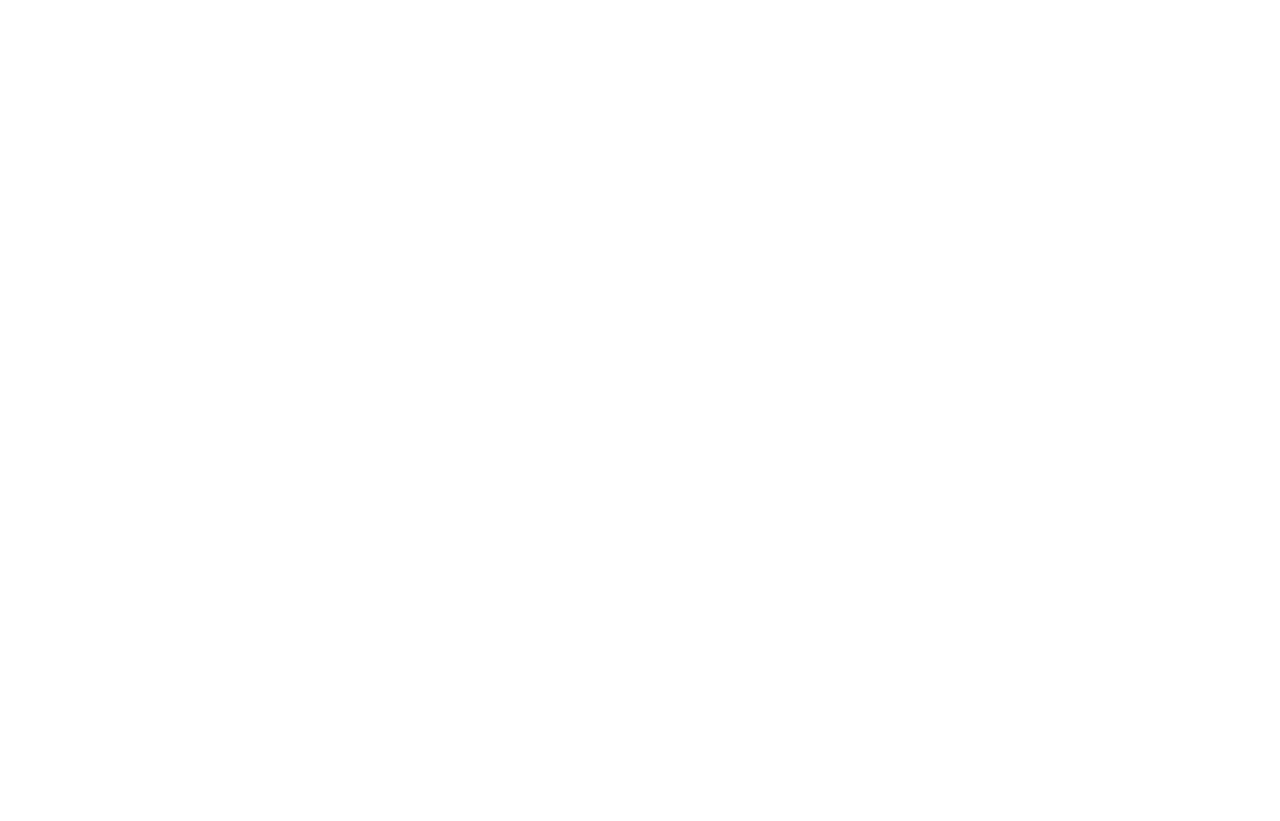
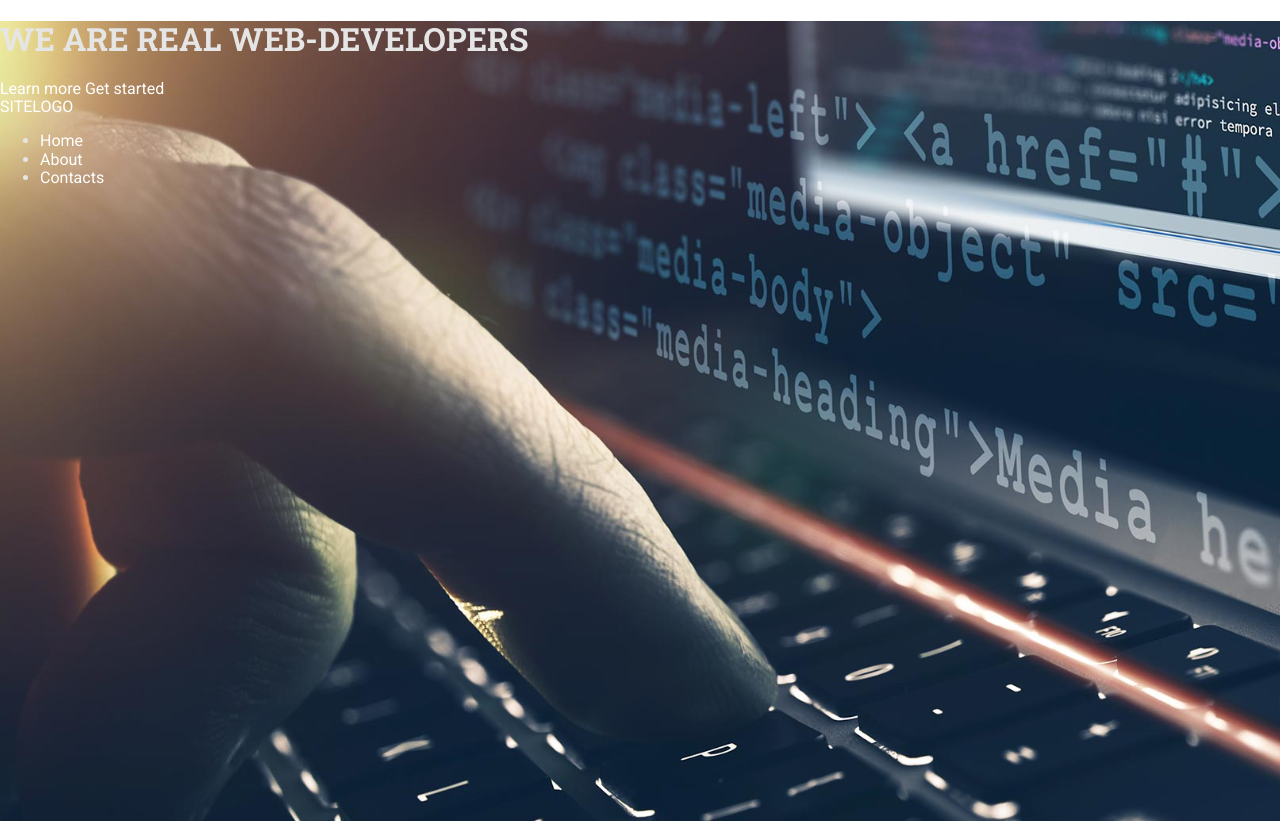
Before and after one commit to smile-ef/project_grid_tamplate, a website: page index.html in a window 1280 px wide. Before the commit the page ends 800 px from the top, so only its background shows below. Drawn offline with Linux system fonts and the light colour scheme.

Commit message:
оформление стиля

```diff
--- a/assets/scss/common/_typography.scss
+++ b/assets/scss/common/_typography.scss
@@ -0,0 +1,24 @@
+*,
+::before,
+::after {
+  box-sizing: border-box;
+}
+
+html {
+font-size: $font-size;
+font-family: $font-main;
+}
+
+body {
+color: $color-primary;
+border-color: $color-light;
+}
+
+h1 {
+font-family: $font-header;
+}
+
+a {
+text-decoration: none;
+color: $color-light;
+}
--- a/assets/scss/components/header/_header.scss
+++ b/assets/scss/components/header/_header.scss
@@ -0,0 +1,6 @@
+.header {
+  background-color: $color-primary;
+  background-image: url(../img/img-header.png);
+  min-height: 100vh;
+  color: $color-gray-light;
+}
--- a/assets/scss/style.scss
+++ b/assets/scss/style.scss
@@ -1,18 +1,23 @@
-@use "../../libs/normalize.css/normalize";
 
-@use "common/typography";
-@use "common/classes";
+@import "../../libs/normalize.css/normalize";
+@import "presets/variables";
+@import "presets/skin";
 
-@use "components/header/header";
-@use "components/header/header-overlay";
-@use "components/header/header-menu";
-@use "components/header/header-logo";
-@use "components/header/header-navbar";
-@use "components/header/header-content";
-@use "components/sections/skills/skills";
-@use "components/sections/skills/skill-item";
-@use "components/sections/section-about";
-@use "components/sections/section-form";
-@use "components/sections/section-posts";
+@import "common/typography";
+@import "common/classes";
+@import "components/header/header"
 
-@use "components/footer/footer";
+// @use "../../libs/normalize.css/normalize";
+// @use "components/header/header";
+// @use "components/header/header-overlay";
+// @use "components/header/header-menu";
+// @use "components/header/header-logo";
+// @use "components/header/header-navbar";
+// @use "components/header/header-content";
+// @use "components/sections/skills/skills";
+// @use "components/sections/skills/skill-item";
+// @use "components/sections/section-about";
+// @use "components/sections/section-form";
+// @use "components/sections/section-posts";
+
+// @use "components/footer/footer";
--- a/index.html
+++ b/index.html
@@ -8,7 +8,9 @@
   <link rel="shortcut icon" href="assets/img/favicon.png" type="image/png">
   <!-- Подключаем шрифты Roboto и Roboto Slab c сервиса google -->
   <link rel="preconnect" href="https://fonts.gstatic.com">
-  <link href="https://fonts.googleapis.com/css2?family=Roboto+Slab:wght@100;300;400;700&family=Roboto:wght@100;300;400;500;700;900&display=swap" rel="stylesheet">
+  <link
+    href="https://fonts.googleapis.com/css2?family=Roboto+Slab:wght@100;300;400;700&family=Roboto:wght@100;300;400;500;700;900&display=swap"
+    rel="stylesheet">
   <!-- Подключаем иконочный шрифт fontawesome -->
   <link rel="stylesheet" href="libs/@fortawesome/fontawesome-free/css/all.min.css">
   <!-- Подключаем наш основной стиль, с которым будем работать -->
@@ -18,7 +20,44 @@
 
 <body>
 
-  <!-- Код пишем здесь -->
+  <header class="header">
+    <div class="header-content">
+      <div class="header-content__container">
+        <h1 class="header-content__title">WE ARE REAL WEB-DEVELOPERS</h1>
+        <div class="header-content__actions">
+          <a class="btn btn--light" href="">Learn more</a>
+          <a class="btn btn--dark" href="">Get started</a>
+        </div>
+      </div>
+    </div>
+    <div class="header-menu">
+      <div class="header-menu__container">
+        <div class="header-logo">
+          <a class="header-logo__link" href=""><span class="header-logo__accent">SITE</span>LOGO</a>
+          <nav class="header-navbar">
+            <div class="header-navbar__btn">
+              <div class="header-navbar__btn-row"></div>
+              <div class="header-navbar__btn-row"></div>
+              <div class="header-navbar__btn-row"></div>
+            </div>
+            <ul class="header-navbar__list">
+              <li class="header-navbar__item">
+                <a class="header-navbar__link" href="">Home</a>
+              </li>
+              <li class="header-navbar__item">
+                <a class="header-navbar__link" href="">About</a>
+              </li>
+              <li class="header-navbar__item">
+                <a class="header-navbar__link" href="">Contacts</a>
+              </li>
+            </ul>
+          </nav>
+        </div>
+      </div>
+
+    </div>
+    <div class="header-overlay"></div>
+  </header>
 
   <!-- Подключаем библиотеку jquery, необходимую для работы нашего основного скрипта -->
   <script src="libs/jquery/dist/jquery.min.js"></script>
@@ -26,4 +65,5 @@
   <script src="assets/js/main.js"></script>
 
 </body>
+
 </html>
```
Also changed, not shown: assets/css/style.css.
